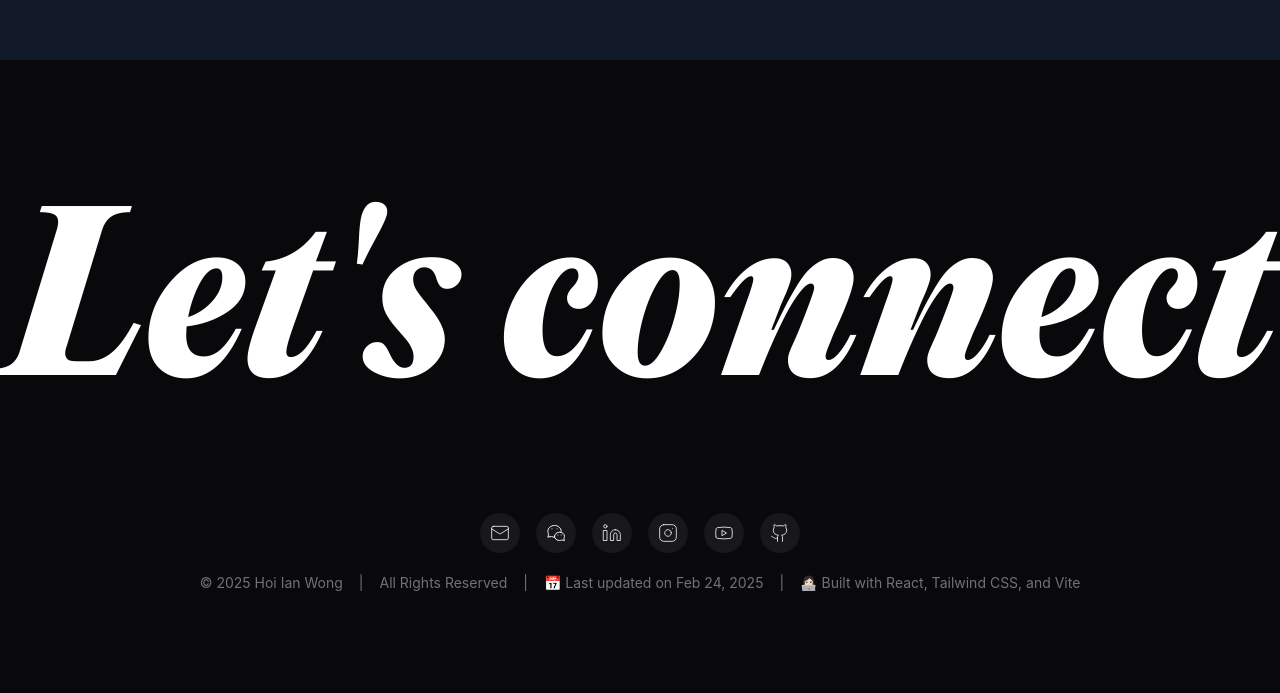
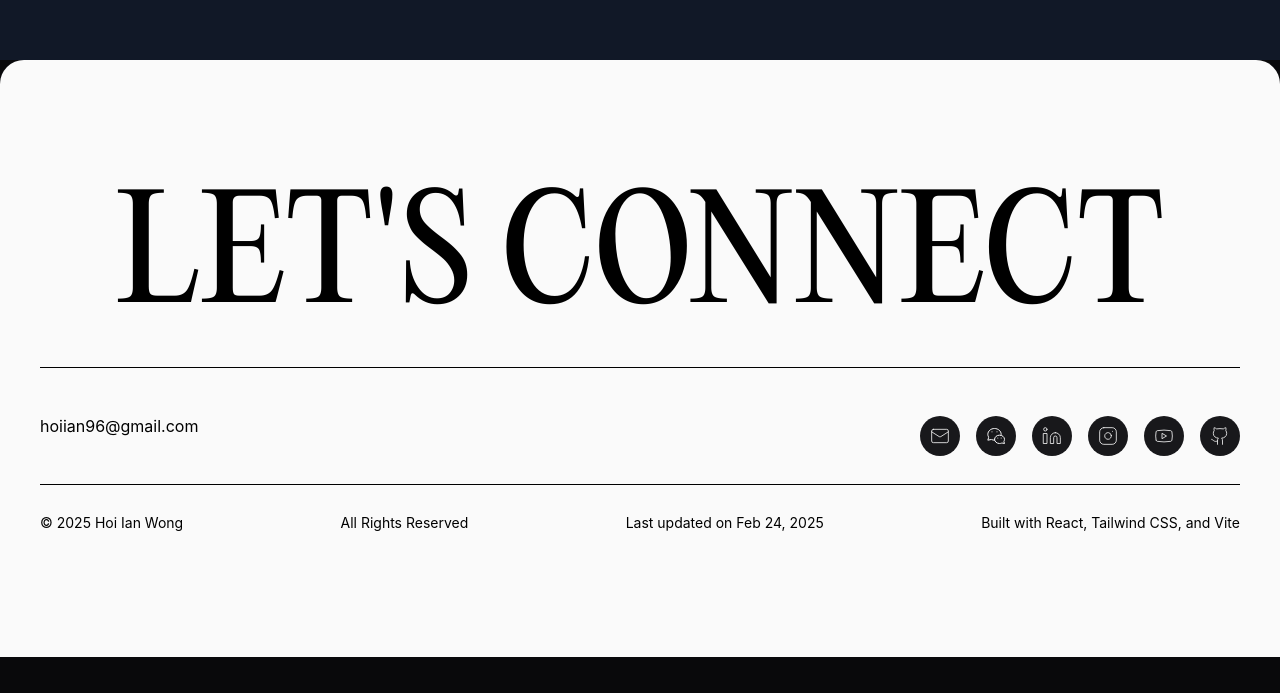
Before and after one commit to hoiian/portfolio2025, a React (Vite) app: page /work2 in a window 1280 px wide. Shown: the part 740-1433 px from the top of the page. After the commit the page ends 1397 px from the top, so only its background shows below. Built offline with nearby package versions, Linux system fonts and the light colour scheme.

Commit message:
footer update

```diff
--- a/src/components/Footer.jsx
+++ b/src/components/Footer.jsx
@@ -10,11 +10,30 @@ export default function Footer() {
   });
 
   return (
-    <footer className="text-white border-t-zinc-800 border-t-21 text-center pt-24">
-      <h2 className="text-[16.5vw] whitespace-nowrap overflow-hidden font-extrabold italic">
+    <>
+      <style jsx>{`
+        .socialicons button,
+        .socialicons a {
+          background-color: transparent;
+        }
+
+        .socialicons .lucide,
+        .socialicons svg {
+          color: black;
+        }
+        .socialicons .lucide:hover,
+        .socialicons svg:hover {
+          color: rgb(161 161 170);
+        }
+      `}</style>
+
+      <footer className="text-black border-t-zinc-800 rounded-t-3xl text-center py-24 px-10 bg-zinc-50">
+        <div className="max-w-[1360px]  mx-auto">
+          <h2 className="min-[1360px]:text-[180px] text-[11vw] whitespace-nowrap overflow-hidden uppercase">
             Let's connect
           </h2>
-      <div className="flex justify-center p-5">
+          <div className="socialicons flex flex-col md:flex-row items-center justify-between py-7 border-t border-black">
+            <p className="text-black">hoiian96@gmail.com</p>
             <SocialIcons />
           </div>
           {/* <p className="mt-8 text-sm p-5">
@@ -22,15 +41,17 @@ export default function Footer() {
         Last update in Feb. | 👩🏻‍💻 Crafted with React, Tailwind CSS, and Vite.
       </p> */}
 
-      <div className="flex flex-col md:flex-row items-center justify-center space-y-2 md:space-y-0 md:space-x-4 text-sm text-zinc-500">
+          <div className="py-7 flex flex-col md:flex-row items-center justify-between space-y-2 md:space-y-0 md:space-x-4 text-sm text-black border-t border-black">
             <span>© {new Date().getFullYear()} Hoi Ian Wong</span>
-        <span className="hidden md:inline">|</span>
+            {/* <span className="hidden md:inline">|</span> */}
             <span>All Rights Reserved</span>
-        <span className="hidden md:inline">|</span>
-        <span>📅 Last updated on {formattedDate}</span>
-        <span className="hidden md:inline">|</span>
-        <span>👩🏻‍💻 Built with React, Tailwind CSS, and Vite</span>
+            {/* <span className="hidden md:inline">|</span> 📅 */}
+            <span>Last updated on {formattedDate}</span>
+            {/* <span className="hidden md:inline">|</span> 👩🏻‍💻 */}
+            <span>Built with React, Tailwind CSS, and Vite</span>
+          </div>
         </div>
       </footer>
+    </>
   );
 }
--- a/src/components/SocialIcons.jsx
+++ b/src/components/SocialIcons.jsx
@@ -53,13 +53,13 @@ export default function SocialIcons() {
           >
             <path
               d="M6 5.83325H6.0075M10.9925 5.83325H11M15.1592 12.0833H15.1667M11.8333 12.0833H11.8408M8.5 13.3333C8.5 15.6341 10.7383 17.4999 13.5 17.4999C14.2558 17.4999 14.9725 17.3599 15.615 17.1099C15.7725 17.0491 15.9425 17.0266 16.1083 17.0574L18.5 17.4999L17.9567 15.8083C17.9205 15.6849 17.91 15.5555 17.9258 15.4279C17.9415 15.3004 17.9832 15.1774 18.0483 15.0666C18.3432 14.5364 18.4986 13.9399 18.5 13.3333C18.5 11.0324 16.2617 9.16659 13.5 9.16659C10.7383 9.16659 8.5 11.0324 8.5 13.3333Z"
-              stroke="#F4F4F5"
+              stroke="currentColor"
               strokeLinecap="round"
               strokeLinejoin="round"
             />
             <path
               d="M15.0608 9.37417C15.1314 9.03528 15.1667 8.68833 15.1667 8.33333C15.1667 5.11167 12.1817 2.5 8.49999 2.5C4.81833 2.5 1.83333 5.11167 1.83333 8.33333C1.83333 9.26 2.08083 10.1367 2.51999 10.915C2.64249 11.1317 2.68333 11.3875 2.60999 11.6258L1.83333 14.1667L5.09499 13.5333C5.26833 13.4992 5.44666 13.5225 5.60916 13.5917C6.55629 13.9859 7.57422 14.1816 8.59999 14.1667"
-              stroke="#F4F4F5"
+              stroke="currentColor"
               strokeLinecap="round"
               strokeLinejoin="round"
             />
--- a/src/pages/Home.jsx
+++ b/src/pages/Home.jsx
@@ -232,7 +232,7 @@ export default function Home() {
         </div>
       </main>
 
-      <main className="flex-1 py-10">
+      <main className="flex-1 py-20">
         <div className="max-w-[1360px] mx-auto flex flex-col md:flex-row items-center justify-between mb-10">
           <div className="text-center md:text-left">
             <p className="mb-2 font-bold">2021 - 2023</p>
--- a/src/pages/Work1.jsx
+++ b/src/pages/Work1.jsx
@@ -866,7 +866,14 @@ export default function Work1() {
               </div>
             </div>
 
-            <video autoPlay loop muted playsInline className="rounded-2xl">
+            <video
+              autoPlay
+              loop
+              muted
+              playsInline
+              controls
+              className="rounded-2xl"
+            >
               <source
                 src="/videos/work1/videoeditor/capcut-record.mp4"
                 type="video/mp4"
@@ -894,7 +901,14 @@ export default function Work1() {
               </div>
             </div>
 
-            <video autoPlay loop muted playsInline className="rounded-2xl">
+            <video
+              autoPlay
+              loop
+              muted
+              playsInline
+              controls
+              className="rounded-2xl"
+            >
               <source
                 src="/videos/work1/videoeditor/competitor-Did.mp4"
                 type="video/mp4"
@@ -953,7 +967,7 @@ export default function Work1() {
           </div>
 
           {/* RRecord Mode as the Primary Process */}
-          <div className="my-24">
+          <div className="mt-24">
             <h3 className="text-2xl text-emerald-300 flex items-center justify-start gap-3">
               <CircleCheck strokeWidth={1} size={36} />
               Record Mode as the Primary Process
@@ -967,7 +981,7 @@ export default function Work1() {
             </div>
           </div>
 
-          <h3 className="max-w-4xl mx-auto text-center text-2xl">
+          <h3 className="max-w-4xl mx-auto text-center text-2xl my-32">
             Unlike typical editing software, HoloStudio integrates both video
             recording and post-production editing services, allowing users to
             seamlessly upload their final content to social media.
```
Lines whose indentation alone changed are shown as unchanged.
